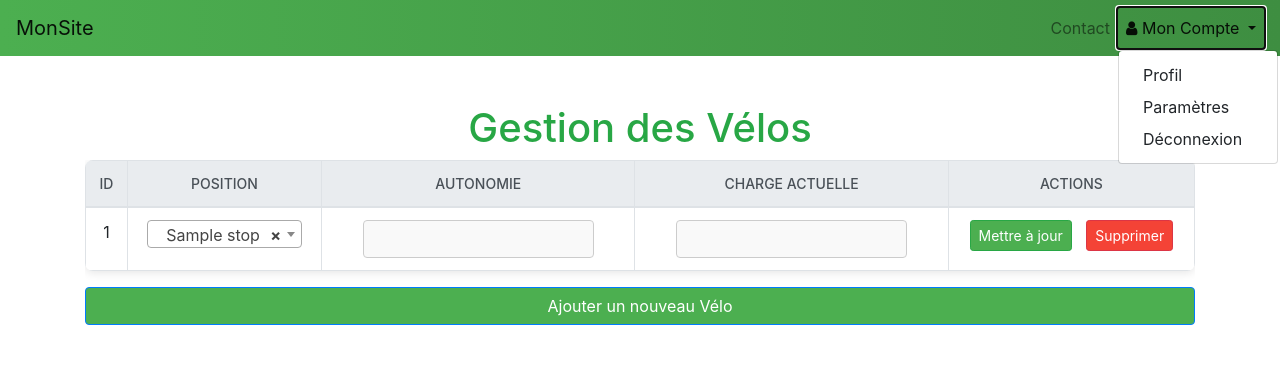
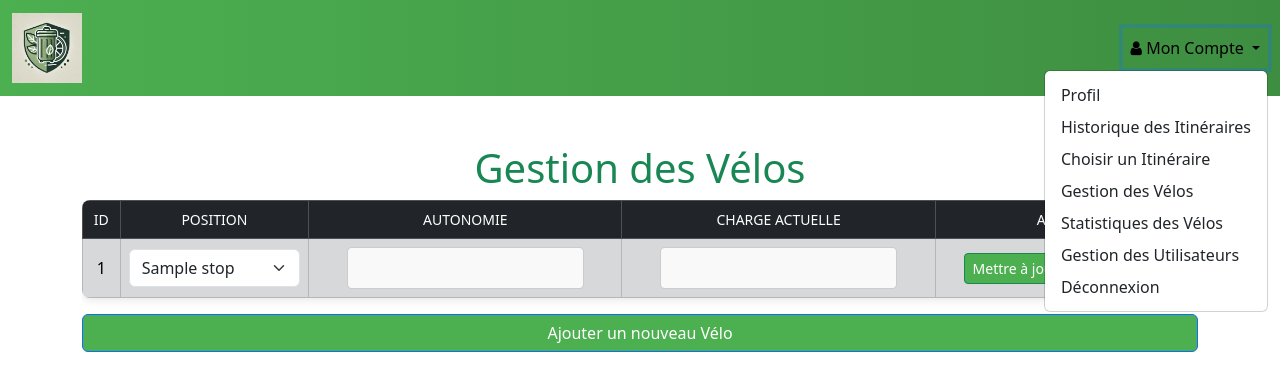
Before and after one commit to lucasgardes/ProjetESi, a PHP site: page /projetBSI/PHP/manage_bicycles.php in a window 1280 px wide, after a click on "Mon Compte". Shown: the top 391 px of the page. Run offline with PHP 8.4, Linux system fonts and the light colour scheme; the visitor is signed in with stand-in values (Sample User, id 1); tables that the repository leaves empty or names only in its code hold one stand-in row (values such as "Sample post"); some libraries are stand-ins or nearby versions.

Commit message:
merge de toutes les branch et ajout des dernières interfaces

```diff
--- a/CSS/header.css
+++ b/CSS/header.css
@@ -5,3 +5,16 @@ a {
 .navbar-gradient {
     background: linear-gradient(90deg, #4CAF50 0%, #3e8e41 100%) !important;
 }
+
+.navbar-brand {
+    width: 70px;
+}
+
+.logo {
+    width: -webkit-fill-available;
+}
+
+.dropdown-item:hover {
+    background-color: #4CAF50;
+    color: white;
+}
--- a/PHP/analysis_and_reports.php
+++ b/PHP/analysis_and_reports.php
@@ -35,7 +35,7 @@ $frequentPaths = $stmt->fetchAll();
     <?php include 'header.php';?>
     <div class="container mt-5">
         <h2>Statistiques de Performance des Vélos</h2>
-        <table class="table table-bordered">
+        <table class="table table-secondary table-striped table-bordered">
             <thead class="thead-light">
                 <tr>
                     <th>ID du Vélo</th>
@@ -59,7 +59,7 @@ $frequentPaths = $stmt->fetchAll();
         </table>
 
         <h2>Itinéraires les Plus Fréquentés</h2>
-        <table class="table table-bordered">
+        <table class="table table-secondary table-striped table-bordered">
             <thead class="thead-dark">
                 <tr>
                     <th>ID de l'Itinéraire</th>
--- a/PHP/header.php
+++ b/PHP/header.php
@@ -1,4 +1,5 @@
 <?php
+include 'pdo.php';
 if (session_status() === PHP_SESSION_NONE) {
   session_start();
 }
@@ -7,8 +8,25 @@ if (isset($_SESSION['loggedin']) && $_SESSION['loggedin'] === true) {
 } else {
   $logged = false;
 }
+
+$admin = false;
+$userId = $_SESSION['user_id'];
+$stmt = $pdo->prepare("SELECT c.admin FROM client c WHERE c.id = ?");
+$stmt->execute([$userId]);
+$clientAdminInfo = $stmt->fetch();
+if ($clientAdminInfo['admin']) {
+  $admin = true;
+}
+
+$bicycleAssociated = false;
+$stmt = $pdo->prepare("SELECT b.id FROM client c LEFT JOIN bicycles b ON b.client_id = c.id WHERE c.id = ?");
+$stmt->execute([$userId]);
+$bicycleId = $stmt->fetch();
+if (isset($bicycleId['id']) && !is_null($bicycleId['id'])) {
+  $bicycleAssociated = true;
+}
 ?>
-<link href="https://stackpath.bootstrapcdn.com/bootstrap/4.5.2/css/bootstrap.min.css" rel="stylesheet">
+<link href="https://cdn.jsdelivr.net/npm/bootstrap@5.3.0-alpha1/dist/css/bootstrap.min.css" rel="stylesheet">
 <link rel="stylesheet" href="https://fonts.googleapis.com/css?family=Lato">
 <link rel="stylesheet" href="https://fonts.googleapis.com/css?family=Montserrat">
 <link rel="stylesheet" href="https://cdnjs.cloudflare.com/ajax/libs/font-awesome/4.7.0/css/font-awesome.min.css">
@@ -16,15 +34,18 @@ if (isset($_SESSION['loggedin']) && $_SESSION['loggedin'] === true) {
 
 <!-- Menu Bootstrap -->
 <nav class="navbar navbar-expand-lg navbar-light navbar-gradient">
-  <a class="navbar-brand" href="index.php">MonSite</a>
-  <button class="navbar-toggler" type="button" data-toggle="collapse" data-target="#navbarNavDropdown" aria-controls="navbarNavDropdown" aria-expanded="false" aria-label="Toggle navigation">
+  <div class="container-fluid">
+    <a class="navbar-brand" href="index.php">
+      <img
+        class="logo"
+        src="../img/logo.webp"
+        alt="Logo" />
+    </a>
+    <button class="navbar-toggler" type="button" data-bs-toggle="collapse" data-bs-target="#navbarNavDropdown" aria-controls="navbarNavDropdown" aria-expanded="false" aria-label="Toggle navigation">
       <span class="navbar-toggler-icon"></span>
     </button>
     <div class="collapse navbar-collapse" id="navbarNavDropdown">
-    <ul class="navbar-nav ml-auto">
-      <li class="nav-item">
-        <a class="nav-link" href="contact.php">Contact</a>
-      </li>
+      <ul class="navbar-nav ms-auto">
 
         <?php if (!$logged) : ?>
         <li class="nav-item">
@@ -35,21 +56,30 @@ if (isset($_SESSION['loggedin']) && $_SESSION['loggedin'] === true) {
         </li>
         <?php else : ?>
         <li class="nav-item dropdown">
-        <a class="nav-link dropdown-toggle" href="#" id="navbarDropdownMenuLink" role="button" data-toggle="dropdown" aria-haspopup="true" aria-expanded="false">
+          <a class="nav-link dropdown-toggle" href="#" id="navbarDropdownMenuLink" role="button" data-bs-toggle="dropdown" aria-expanded="false">
             <i class="fa fa-user"></i> Mon Compte
           </a>
-        <div class="dropdown-menu" aria-labelledby="navbarDropdownMenuLink">
-          <a class="dropdown-item" href="edit_profile.php">Profil</a>
-          <a class="dropdown-item" href="settings.php">Paramètres</a>
-          <a class="dropdown-item" href="logout.php">Déconnexion</a>
-        </div>
+          <ul class="dropdown-menu dropdown-menu-end" aria-labelledby="navbarDropdownMenuLink">
+            <li><a class="dropdown-item" href="edit_profile.php">Profil</a></li>
+            <?php if ($bicycleAssociated) : ?>
+              <li><a class="dropdown-item" href="dashboard.php">Historique des Itinéraires</a></li>
+              <li><a class="dropdown-item" href="user_dashboard.php">Choisir un Itinéraire</a></li>
+            <?php endif; ?>
+            <?php if ($admin) : ?>
+              <li><a class="dropdown-item" href="manage_bicycles.php">Gestion des Vélos</a></li>
+              <li><a class="dropdown-item" href="analysis_and_reports.php">Statistiques des Vélos</a></li>
+              <li><a class="dropdown-item" href="manage_users.php">Gestion des Utilisateurs</a></li>
+            <?php endif; ?>
+            <li><a class="dropdown-item" href="logout.php">Déconnexion</a></li>
+          </ul>
         </li>
         <?php endif; ?>
       </ul>
+    </div>
   </div>
 </nav>
 
 <!-- Inclure Bootstrap JS et Popper.js -->
 <script src="https://code.jquery.com/jquery-3.5.1.slim.min.js"></script>
 <script src="https://cdn.jsdelivr.net/npm/@popperjs/core@2.9.3/dist/umd/popper.min.js"></script>
-<script src="https://stackpath.bootstrapcdn.com/bootstrap/4.5.2/js/bootstrap.min.js"></script>
+<script src="https://cdn.jsdelivr.net/npm/bootstrap@5.3.0-alpha1/dist/js/bootstrap.bundle.min.js"></script>
--- a/PHP/manage_bicycles.php
+++ b/PHP/manage_bicycles.php
@@ -16,7 +16,7 @@ if (isset($_SESSION['loggedin']) && $_SESSION['loggedin'] === true) {
         header("Location: login.php");
         exit;
     }
-  $logged = true;
+    $logged = true;
 } else {
     header("Location: login.php");
     exit;
@@ -40,7 +40,6 @@ foreach ($bicycles as $bicycle) {
 }
 
 if ($_SERVER['REQUEST_METHOD'] === 'POST') {
-    // Gérer la logique de mise à jour ici
     if (isset($_POST['update'])) {
         $stmt = $pdo->prepare("UPDATE bicycles SET stop_id = ?, autonomy = ?, `load` = ? WHERE id = ?");
         $stmt->execute([$_POST['position'], $_POST['autonomy'], $_POST['load'], $_POST['id']]);
@@ -62,7 +61,7 @@ if ($_SERVER['REQUEST_METHOD'] === 'POST') {
 <head>
     <meta charset="UTF-8">
     <title>Gestion des Vélos</title>
-    <!-- Intégration de Bootstrap CSS -->
+    <!-- Select2 CSS -->
     <link href="https://cdn.jsdelivr.net/npm/select2@4.1.0-rc.0/dist/css/select2.min.css" rel="stylesheet" />
     <link rel="stylesheet" href="../CSS/manage_bicycles.css">
 </head>
@@ -71,8 +70,8 @@ if ($_SERVER['REQUEST_METHOD'] === 'POST') {
     <div class="container pt-5">
         <h1 class="text-center text-success title">Gestion des Vélos</h1>
         <div class="table-responsive">
-            <table class="table table-bordered table-hover">
-                <thead class="thead-light">
+            <table class="table table-secondary table-striped table-bordered table-hover">
+                <thead class="table-dark">
                     <tr>
                         <th>ID</th>
                         <th>Position</th>
@@ -87,7 +86,7 @@ if ($_SERVER['REQUEST_METHOD'] === 'POST') {
                         <form method="post">
                             <td><?= $bicycle->id ?></td>
                             <td>
-                                <select class="form-control form-control-select" name="position">
+                                <select class="form-select" name="position">
                                     <?php foreach ($stops as $stop): ?>
                                         <option value="<?= $stop['id'] ?>" <?= $currentStopName[$bicycle->id] == $stop['name'] ? 'selected' : '' ?>>
                                             <?= htmlspecialchars($stop['name']) ?>
@@ -108,13 +107,11 @@ if ($_SERVER['REQUEST_METHOD'] === 'POST') {
                 </tbody>
             </table>
             <form method="post">
-                <button type="submit" class="btn btn-primary btn-block" name="add">Ajouter un nouveau Vélo</button>
+                <button type="submit" class="btn btn-primary w-100" name="add">Ajouter un nouveau Vélo</button>
             </form>
         </div>
     </div>
 
-    <!-- Intégration de jQuery et Select2 -->
-    <script src="https://cdn.jsdelivr.net/npm/jquery@3.5.1/dist/jquery.min.js"></script>
     <script src="https://cdn.jsdelivr.net/npm/select2@4.1.0-rc.0/dist/js/select2.min.js"></script>
     <script src="../JS/manage_bicycles.js"></script>
 </body>
```
Also changed, not shown: CSS/planmetro.css (added, +33 -0 lines), PHP/manage_users.php (added, +107 -0 lines), PHP/planmetro.php (+7 -37 lines), PHP/user_dashboard.php (+10 -10 lines), img/logo.webp (added). Lines whose indentation alone changed are shown as unchanged.
